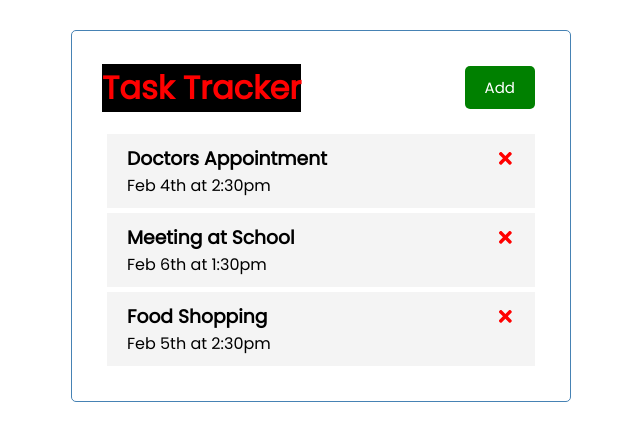
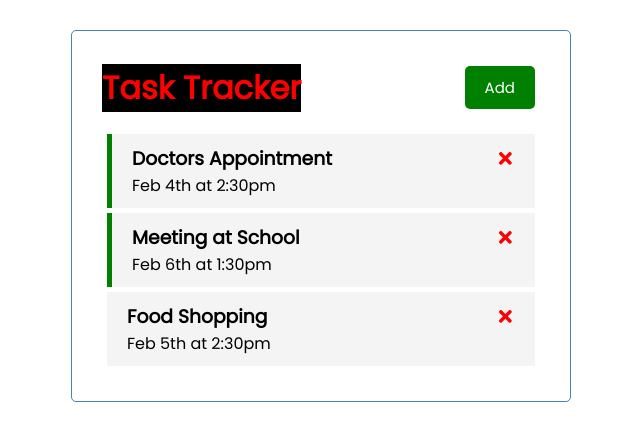
Before and after one commit to tiukenywil11/reactJsCrashCourse, a React (Create React App) app in the folder react-task-tracker/: page / in a window 1280 px wide. Shown: the top 440 px of the page, without its empty margins (319-959 px from the left). Built offline with nearby package versions, Linux system fonts and the light colour scheme.

Commit message:
Appended the following files to add styling to task based on variable: App.js, Task.js

```diff
--- a/react-task-tracker/src/App.js
+++ b/react-task-tracker/src/App.js
@@ -48,13 +48,24 @@ function App() {
     //console.log('delete', id)
 
     // Using higher order function filter() to remove UI elements using ID
+    // If id passed to function is not in the list of tasks, then return a new array without the id passed to the function
     setTasks(tasks.filter((task) => task.id !== id))
   }
 
 
   // Create a function to toggle reminder
   const toggleReminder = (id) => {
-    console.log(id);
+    //console.log(id);
+
+    // Using higher order function map(), if the task id is equal to id, then set and object, else it will have no change
+    setTasks(tasks.map(
+      (task) => task.id === id ?
+      // '...task' is all of the properties and values of tasks, but change the reminder property to the opposite (true or false)
+      {...task, reminder: ! task.reminder }
+      // Else there would be no change, thus assign the same 'task' object
+      : task
+      )
+    )
   }
 
   // Using ternary operator on Tasks elements, if task is empty, show nothing
--- a/react-task-tracker/src/components/Task.js
+++ b/react-task-tracker/src/components/Task.js
@@ -4,9 +4,11 @@ import { FaTimes } from 'react-icons/fa'
 // This comppnent would be used on Tasks, to modularize the design per list item
 // Pass a function before calling onDelete to pass a parameter
 export const Task = ({ task, onDelete, onToggle }) => {
-  return (
+
+    // First div, className 'task', and if task.reminder is true, then add the class 'reminder' (from index.css), else nothing
+    return (
     <div
-      className='task'
+      className={`task ${task.reminder ? 'reminder' : ''}`}
       onDoubleClick={() => onToggle(task.id)}
     >
         <h3>
```
